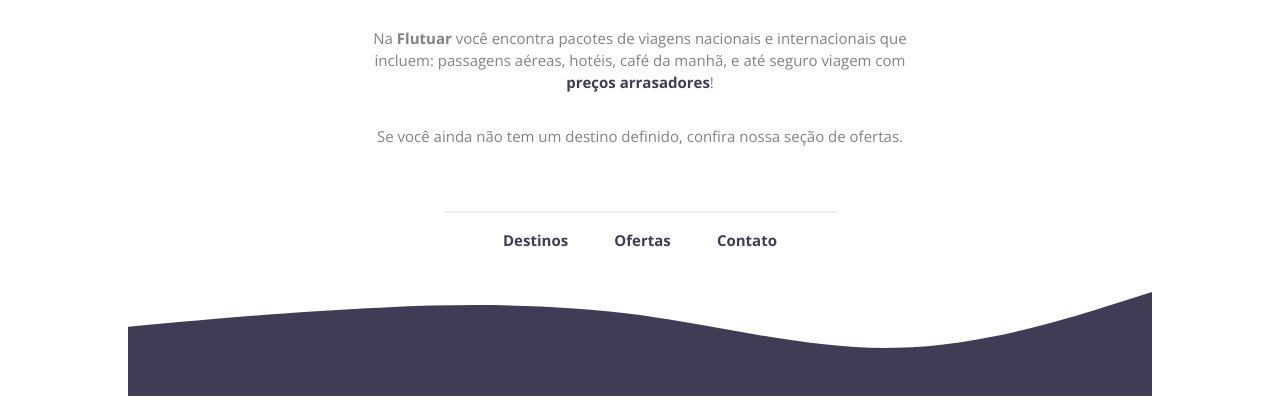
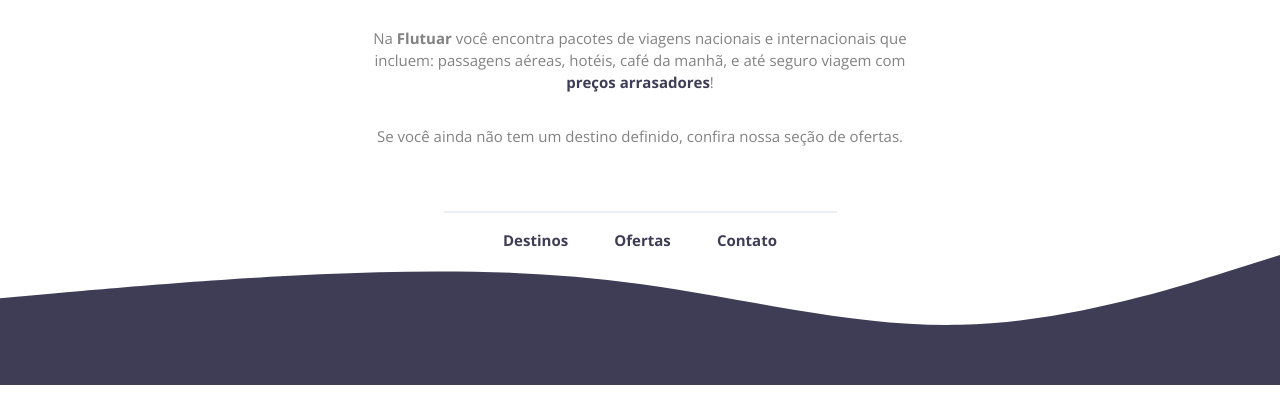
Before and after one commit to larissapeixotoac/rs.project01.2.flutuar, a plain HTML site: page index.html in a window 1280 px wide. Shown: the part 415-816 px from the top of the page. Drawn offline with nearby package versions, Linux system fonts and the light colour scheme.

Commit message:
Update style.css

```diff
--- a/style.css
+++ b/style.css
@@ -2,6 +2,7 @@
     font-family: 'Open Sans', sans-serif;
     margin: 0;
     text-align: center;
+
 
 }
 
@@ -70,3 +71,10 @@
 #footer a + a {
     margin-left: 42px;
 }
+
+#wave {
+    position:fixed;
+    width: 100%;
+    bottom: 0;
+    right: 0;
+}
```
